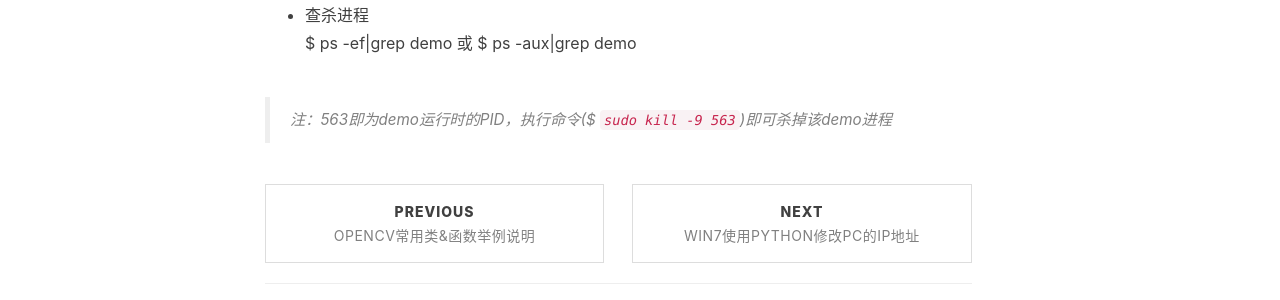
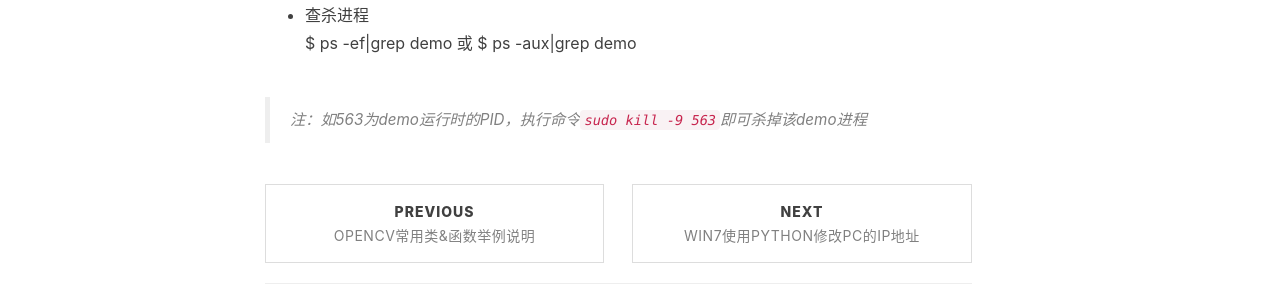
Before and after one commit to Lmonologue/baymax.github.io, a Jekyll site: the page built from _posts/2017-05-10-linux开机启动脚本.md, in a window 1280 px wide. Shown: the part 1286-1586 px from the top of the page. Built offline with Jekyll 4.4.1, drawn with Linux system fonts in a browser that asks for light colours; nearby versions of some CDN libraries; comment, search, counter and statistics services are not loaded.

Commit message:
Update 2017-05-10-linux开机启动脚本.md

```diff
--- a/_posts/2017-05-10-linux开机启动脚本.md
+++ b/_posts/2017-05-10-linux开机启动脚本.md
@@ -35,4 +35,4 @@ tags:
 - 查杀进程<br>
     $ ps -ef|grep demo 或 $ ps -aux|grep demo
 
->注：563即为demo运行时的PID，执行命令($ `sudo kill -9 563`)即可杀掉该demo进程
+>注：如563为demo运行时的PID，执行命令`sudo kill -9 563`即可杀掉该demo进程
```
